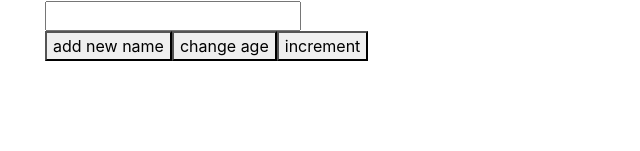
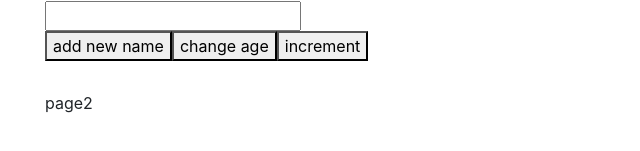
Before and after one commit to saynschuman/first-vue-cli, a Vue app: page /page2 in a window 1280 px wide. Shown: the part 155-306 px from the top of the page, without its empty margins (0-640 px from the left). Built offline with nearby package versions, Linux system fonts and the light colour scheme.

Commit message:
history routes

```diff
--- a/package.json
+++ b/package.json
@@ -11,6 +11,7 @@
     "bootstrap": "^4.2.1",
     "dev": "^0.1.3",
     "vue": "^2.5.21",
+    "vue-router": "^3.0.2",
     "vuex": "^3.0.1"
   },
   "devDependencies": {
--- a/src/App.vue
+++ b/src/App.vue
@@ -1,4 +1,4 @@
-<template>
+  <template>
   <div>
     <div class="container">
       <div class="name">
@@ -34,11 +34,15 @@
         </div>
       </div>
     </div>
+    <div class="container">
+      <router-view />
+    </div>
   </div>
 </template>
 
 <script>
 import { mapGetters, mapMutations, mapActions } from "vuex";
+
 export default {
   data() {
     return {
--- /dev/null
+++ b/src/components/pages/page1.vue
@@ -0,0 +1,15 @@
+<template>
+    <div>
+        page1
+    </div>
+</template>
+
+<script>
+  export default {
+    name: "page1"
+  };
+</script>
+
+<style scoped>
+
+</style>
--- /dev/null
+++ b/src/components/pages/page2.vue
@@ -0,0 +1,15 @@
+<template>
+    <div>
+        page2
+    </div>
+</template>
+
+<script>
+  export default {
+    name: "page2"
+  };
+</script>
+
+<style scoped>
+
+</style>
```
Also changed, not shown: src/main.js (+9 -0 lines), src/routes/index.js (added, +13 -0 lines), 1 other file (tests, documents, lock files or other folders).
